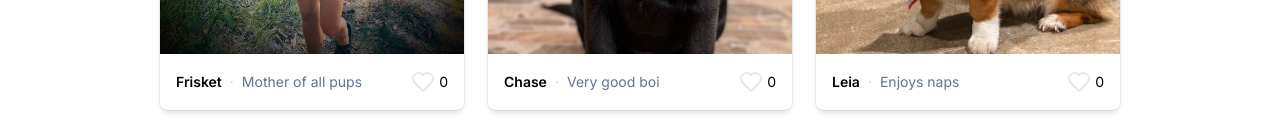
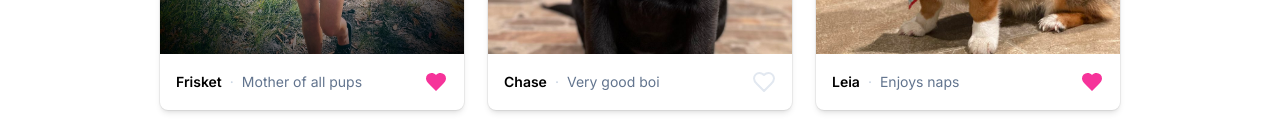
Before and after one commit to laracasts/react-from-scratch, a React (Vite) app: page / in a window 1280 px wide. Shown: the part 644-776 px from the top of the page. Built offline with nearby package versions, Linux system fonts and the light colour scheme.

Commit message:
episode-15

```diff
--- a/src/App.tsx
+++ b/src/App.tsx
@@ -7,6 +7,8 @@ import { PuppiesList } from "./components/PuppiesList";
 import { NewPuppyForm } from "./components/NewPuppyForm";
 
 import { puppies } from "./data/puppies";
+import { useState } from "react";
+import { Puppy } from "./types";
 
 export function App() {
   return (
@@ -20,13 +22,14 @@ export function App() {
 }
 
 function Main() {
+  const [liked, setLiked] = useState<Puppy["id"][]>([1, 3]);
   return (
     <main>
       <div className="mt-24 grid gap-8 sm:grid-cols-2">
         <Search />
         <Shortlist />
       </div>
-      <PuppiesList puppies={puppies} />
+      <PuppiesList puppies={puppies} liked={liked} setLiked={setLiked} />
       <NewPuppyForm />
     </main>
   );
--- a/src/components/LikeToggle.tsx
+++ b/src/components/LikeToggle.tsx
@@ -1,27 +1,34 @@
+import { Dispatch, SetStateAction, useState } from "react";
 import { Heart } from "lucide-react";
-import * as React from "react";
+import { Puppy } from "../types";
 
-export function LikeToggle() {
-  const [isLiked, setIsLiked] = React.useState(false);
-  const [count, setCount] = React.useState(0);
-
-  function handleClick() {
-    setIsLiked(!isLiked);
-    setCount((prevCount) => prevCount + 1);
-    setCount((prevCount) => prevCount + 1);
-    setCount((prevCount) => prevCount + 1);
-  }
-
+export function LikeToggle({
+  id,
+  liked,
+  setLiked,
+}: {
+  id: Puppy["id"];
+  liked: Puppy["id"][];
+  setLiked: Dispatch<SetStateAction<Puppy["id"][]>>;
+}) {
   return (
-    <button className="group flex items-center gap-1" onClick={handleClick}>
+    <button
+      className="group"
+      onClick={() => {
+        if (liked.includes(id)) {
+          setLiked(liked.filter((pupId) => pupId !== id));
+        } else {
+          setLiked([...liked, id]);
+        }
+      }}
+    >
       <Heart
         className={
-          isLiked
+          liked.includes(id)
             ? "fill-pink-500 stroke-none"
             : "stroke-slate-200 group-hover:stroke-slate-300"
         }
       />
-      <span>{count}</span>
     </button>
   );
 }
--- a/src/components/PuppiesList.tsx
+++ b/src/components/PuppiesList.tsx
@@ -1,11 +1,25 @@
+import { Dispatch, SetStateAction } from "react";
 import { type Puppy } from "../types";
 import { LikeToggle } from "./LikeToggle";
 
-export function PuppiesList({ puppies }: { puppies: Puppy[] }) {
+export function PuppiesList({
+  puppies,
+  liked,
+  setLiked,
+}: {
+  puppies: Puppy[];
+  liked: Puppy["id"][];
+  setLiked: Dispatch<SetStateAction<Puppy["id"][]>>;
+}) {
   return (
     <ul className="mt-8 grid gap-6 sm:grid-cols-2 lg:grid-cols-3">
       {puppies.map((puppy) => (
-        <PuppyCard key={puppy.id} puppy={puppy} />
+        <PuppyCard
+          key={puppy.id}
+          puppy={puppy}
+          liked={liked}
+          setLiked={setLiked}
+        />
       ))}
     </ul>
   );
@@ -13,9 +27,11 @@ export function PuppiesList({ puppies }: { puppies: Puppy[] }) {
 
 type PuppyCardProps = {
   puppy: Puppy;
+  liked: Puppy["id"][];
+  setLiked: Dispatch<SetStateAction<Puppy["id"][]>>;
 };
 
-function PuppyCard({ puppy }: PuppyCardProps) {
+function PuppyCard({ puppy, liked, setLiked }: PuppyCardProps) {
   return (
     <li
       key={puppy.id}
@@ -32,7 +48,7 @@ function PuppyCard({ puppy }: PuppyCardProps) {
           <span className="text-slate-300">·</span>
           <p className="text-slate-500">{puppy.vibe}</p>
         </div>
-        <LikeToggle />
+        <LikeToggle id={puppy.id} liked={liked} setLiked={setLiked} />
       </div>
     </li>
   );
```
